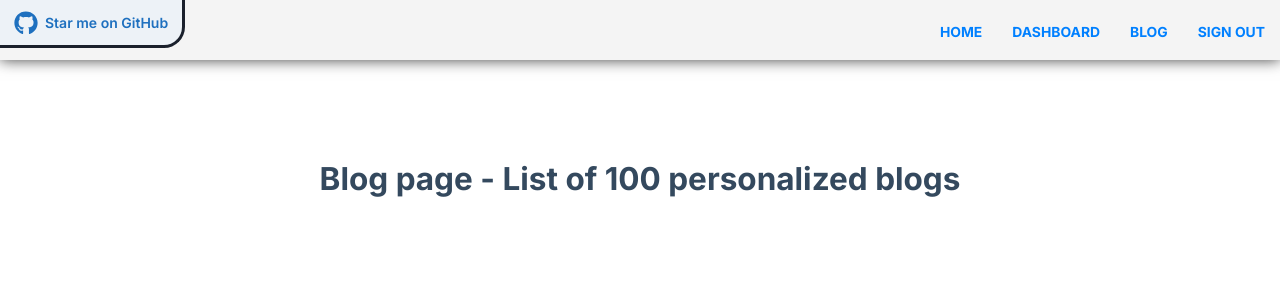
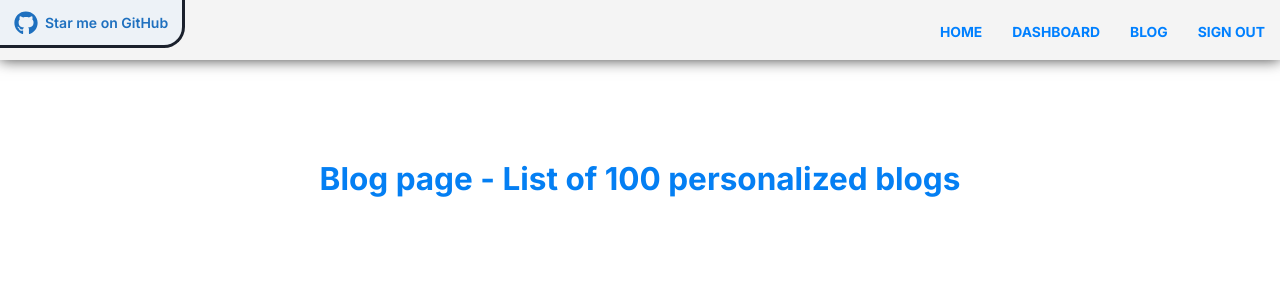
Before and after one commit to seanmodd/nextauth_template, a Next.js app: page /blog in a window 1280 px wide. Shown: the top 300 px of the page. Built offline with nearby package versions, Linux system fonts and the light colour scheme; no server answers; sample sign-in values are in the browser's storage.

Commit message:
aug 21 1 35 PM

```diff
--- a/pages/blog.js
+++ b/pages/blog.js
@@ -8,7 +8,7 @@ function Blog({ data }) {
 
   return (
     <VStack pt="100px">
-      <Heading>Blog page - {data}</Heading>
+      <Heading className="title">Blog page - {data}</Heading>
     </VStack>
   );
 }
--- a/pages/dashboard.js
+++ b/pages/dashboard.js
@@ -21,11 +21,11 @@ function Dashboard() {
   }, []);
 
   if (loading) {
-    return <h2>Loading...</h2>;
+    return <Heading className="title">Loading...</Heading>;
   }
   return (
     <VStack pt="100px">
-      <Heading>Here is a dashboard</Heading>
+      <Heading className="title">Here is a dashboard</Heading>
     </VStack>
   );
 }
--- a/styles/Navbar.css
+++ b/styles/Navbar.css
@@ -1,3 +1,21 @@
+
+.title {
+  color: #047ff3;
+  transition: all 0.2s ease-out;
+  text-decoration: none;
+  font-size: inherit;
+  letter-spacing: 0px;
+}
+
+.title:hover {
+  color: #7304f3;
+  transition: all 0.2s ease-out;
+  text-decoration: underline;
+  letter-spacing: 6px;
+  font-size: 40px;
+  cursor: pointer;
+}
+
 
 ul {
   margin: 0;
```
